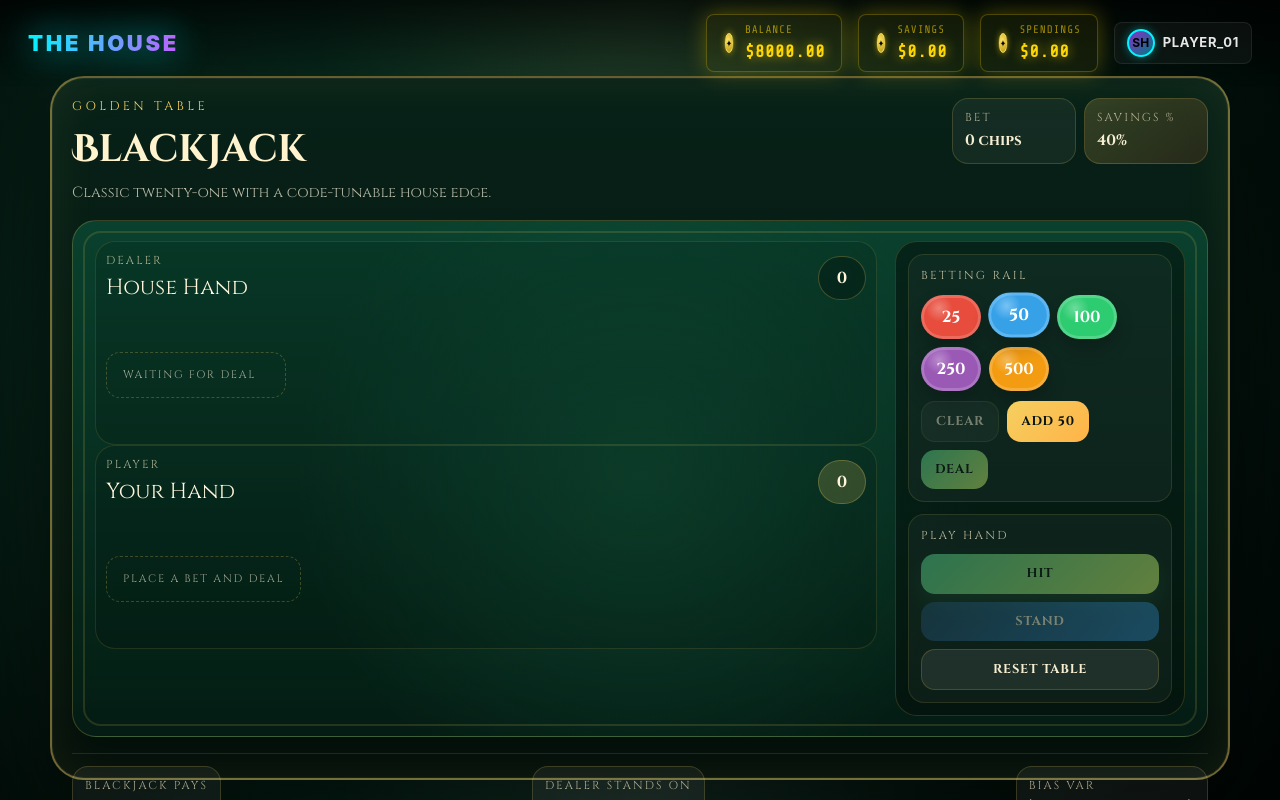
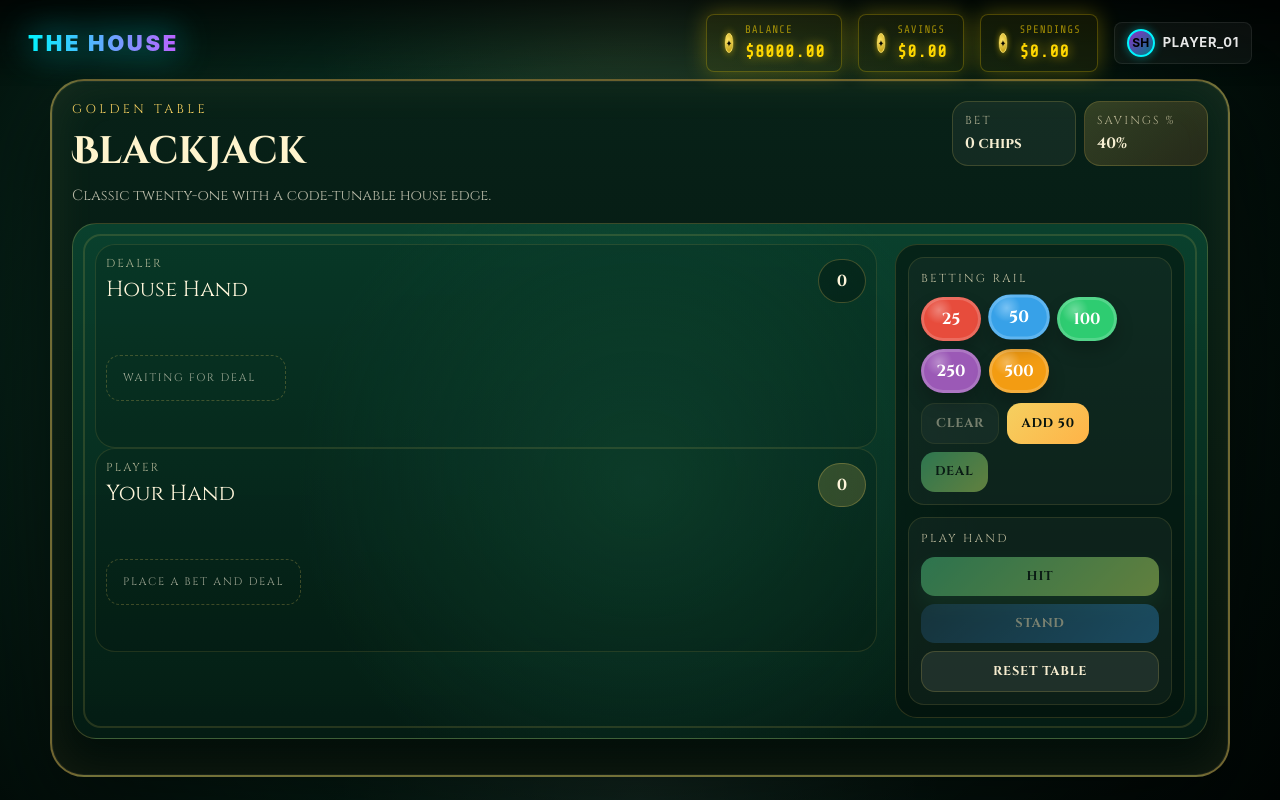
Before and after one commit to KamWittaK/At-Least-2nd, a Vue app: page /games/blackjack in a window 1280 px wide. Built offline with nearby package versions, Linux system fonts and the light colour scheme.

Commit message:
Fix Style

```diff
--- a/src/views/BlackJackGame.vue
+++ b/src/views/BlackJackGame.vue
@@ -133,21 +133,6 @@
           </aside>
         </div>
       </section>
-
-      <footer class="table-footer">
-        <div class="legend-pill">
-          <span>Blackjack pays</span>
-          <strong>{{ BLACKJACK_PAYOUT }}x</strong>
-        </div>
-        <div class="legend-pill">
-          <span>Dealer stands on</span>
-          <strong>17</strong>
-        </div>
-        <div class="legend-pill">
-          <span>Bias var</span>
-          <strong>`HOUSE_EDGE_BIAS`</strong>
-        </div>
-      </footer>
     </section>
 
     <Transition name="toast">
@@ -663,7 +648,7 @@ resetDeck()
 .table-shell {
   position: relative;
   width: min(1180px, 100%);
-  max-height: calc(100vh - 96px);
+  height: fit-content;
   border-radius: 34px;
   border: 2px solid rgba(245, 208, 96, 0.45);
   background:
```
